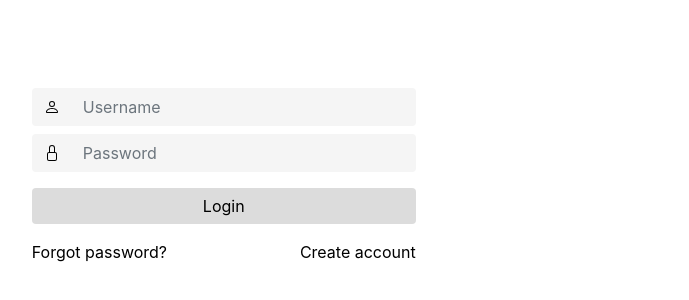
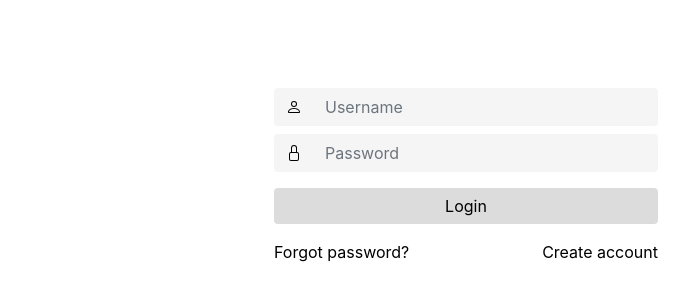
Before and after one commit to christophajohns/gallang, a React (Create React App) app: page /login in a window 1280 px wide. Shown: the part 136-436 px from the top of the page, without its empty margins (174-863 px from the left). Built offline with nearby package versions, Linux system fonts and the light colour scheme.

Commit message:
Have sidebar stick to the right

```diff
--- a/src/App.css
+++ b/src/App.css
@@ -22,6 +22,8 @@ a:hover {
     grid-template-areas:
         "topnav topnav"
         "mainContent sidebar";
+    grid-template-rows: auto;
+    grid-template-columns: 1fr auto;
 }
 
 .App > .topnav {
```
